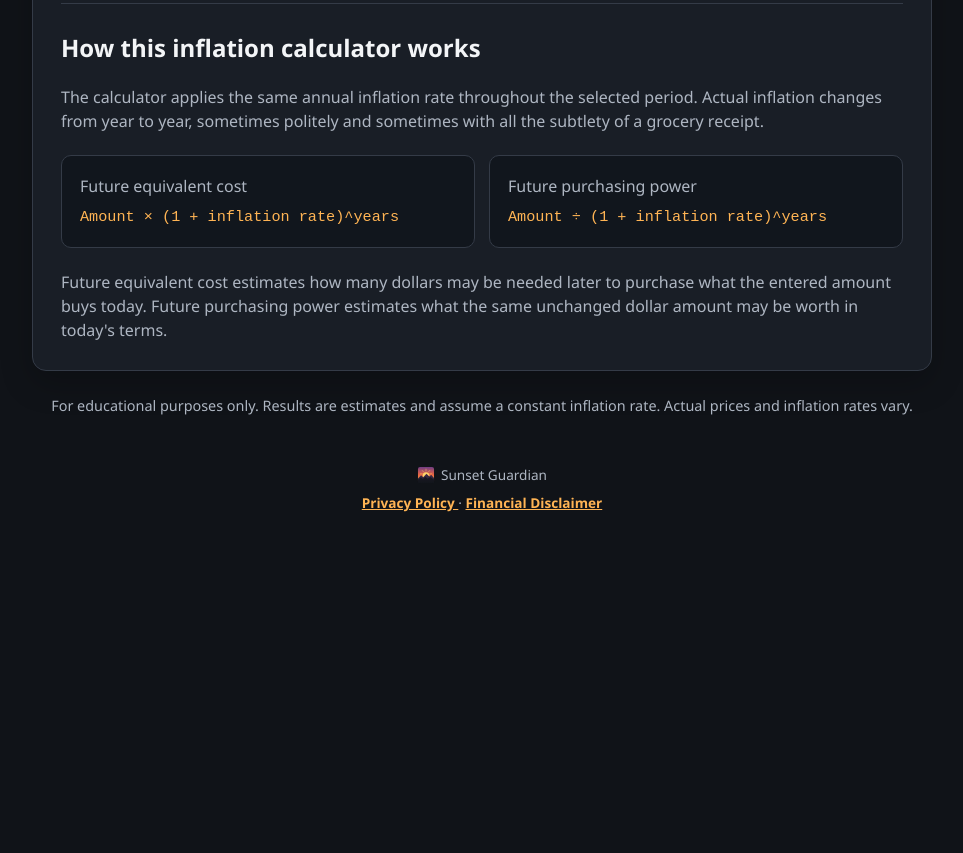
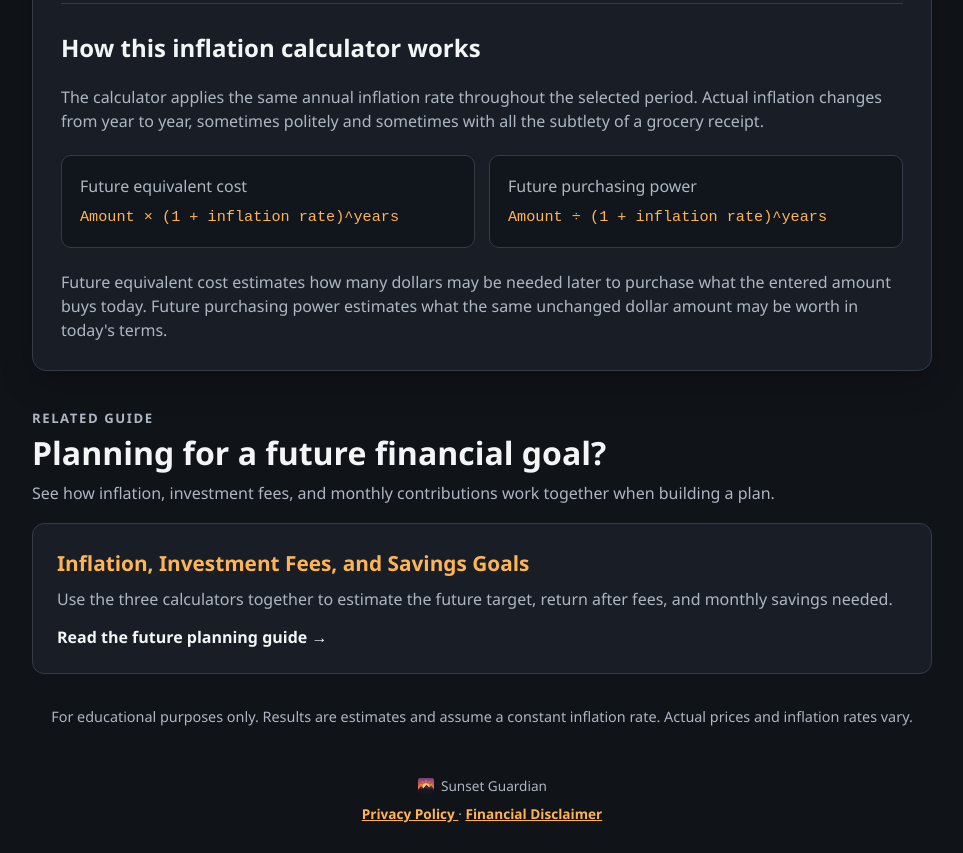
Before and after one commit to SunsetGuardian/website, an Eleventy site: page src/tools/inflation/index.njk in a window 1280 px wide. Shown: the part 668-1521 px from the top of the page, without its empty margins (158-1121 px from the left). Before the commit the page ends 1210 px from the top, so only its background shows below. Built offline with nearby package versions, Linux system fonts and the light colour scheme; Eleventy itself is replaced by a stand-in of ours; files that its build step writes are made by us from their sources.

Commit message:
Fix CSS and related articles

```diff
--- /dev/null
+++ b/src/_includes/components/planning-related-guide.njk
@@ -0,0 +1,36 @@
+<section
+    class="related-guide"
+    aria-labelledby="planning-guide-title"
+>
+    <div class="section-heading">
+        <p class="eyebrow">Related guide</p>
+
+        <h2 id="planning-guide-title">
+            Planning for a future financial goal?
+        </h2>
+
+        <p>
+            See how inflation, investment fees, and monthly
+            contributions work together when building a plan.
+        </p>
+    </div>
+
+    <a
+        class="link-card"
+        href="/articles/inflation-investment-fees-savings-goals/"
+    >
+        <h3>
+            Inflation, Investment Fees, and Savings Goals
+        </h3>
+
+        <p>
+            Use the three calculators together to estimate the
+            future target, return after fees, and monthly savings
+            needed.
+        </p>
+
+        <span>
+            Read the future planning guide →
+        </span>
+    </a>
+</section>
--- a/src/_includes/components/related-guide.njk
+++ b/src/_includes/components/related-guide.njk
@@ -1,11 +1,11 @@
 <section
-    class="section calculator-page"
-    aria-labelledby="related-guide-title"
+    class="related-guide"
+    aria-labelledby="growth-guide-title"
 >
     <div class="section-heading">
         <p class="eyebrow">Related guide</p>
 
-        <h2 id="related-guide-title">
+        <h2 id="growth-guide-title">
             Not sure which growth calculator to use?
         </h2>
 
--- a/src/assets/site.css
+++ b/src/assets/site.css
@@ -604,8 +604,18 @@ input {
     overflow-wrap: anywhere;
 }
 
-.tool-disclaimer {
-    margin: 24px auto 0;
+.related-guide {
+    margin-top: 38px;
+}
+
+.related-guide .section-heading {
+    margin-bottom: 18px;
+}
+
+.tool-disclaimer,
+.compound-disclaimer,
+.rule72-disclaimer {
+    margin: 32px auto 0;
 
     color: var(--muted);
     font-size: 0.9rem;
--- a/src/tools/cagr/index.njk
+++ b/src/tools/cagr/index.njk
@@ -131,9 +131,10 @@ scripts:
         </div>
     </section>
 
+    {% include "components/related-guide.njk" %}
+
     <p class="tool-disclaimer">
         For educational purposes only. Results do not include deposits,
         withdrawals, taxes, fees, or inflation.
     </p>
 </div>
-{% include "components/related-guide.njk" %}
--- a/src/tools/compound-interest/index.njk
+++ b/src/tools/compound-interest/index.njk
@@ -145,6 +145,8 @@ tags:
         </div>
     </section>
 
+    {% include "components/related-guide.njk" %}
+
     <p class="tool-disclaimer">
         For educational purposes only. Results are estimates and do not
         include taxes, fees, inflation, or changing rates of return.
@@ -263,4 +265,3 @@ tags:
         calculateCompoundInterest();
     })();
 </script>
-{% include "components/related-guide.njk" %}
--- a/src/tools/inflation/index.njk
+++ b/src/tools/inflation/index.njk
@@ -175,6 +175,8 @@ scripts:
         </div>
     </section>
 
+    {% include "components/planning-related-guide.njk" %}
+
     <p class="tool-disclaimer">
         For educational purposes only. Results are estimates and assume
         a constant inflation rate. Actual prices and inflation rates vary.
--- a/src/tools/investment-fee/index.njk
+++ b/src/tools/investment-fee/index.njk
@@ -210,6 +210,8 @@ scripts:
         </div>
     </section>
 
+    {% include "components/planning-related-guide.njk" %}
+
     <p class="tool-disclaimer">
         For educational purposes only. Results are estimates and assume
         a constant return, constant fee, and regular monthly contributions.
--- a/src/tools/rule-of-72/index.njk
+++ b/src/tools/rule-of-72/index.njk
@@ -147,6 +147,8 @@ tags:
         </div>
     </section>
 
+    {% include "components/related-guide.njk" %}
+
     <p class="tool-disclaimer">
         For educational purposes only. Results are estimates and do not
         include taxes, fees, inflation, contributions, withdrawals, or
@@ -238,4 +240,3 @@ tags:
         updateRequiredRate();
     })();
 </script>
-{% include "components/related-guide.njk" %}
--- a/src/tools/savings-goal/index.njk
+++ b/src/tools/savings-goal/index.njk
@@ -200,6 +200,8 @@ scripts:
         </div>
     </section>
 
+    {% include "components/planning-related-guide.njk" %}
+
     <p class="tool-disclaimer">
         For educational purposes only. Results are estimates and assume
         a constant return and regular end-of-month contributions. Actual
```
